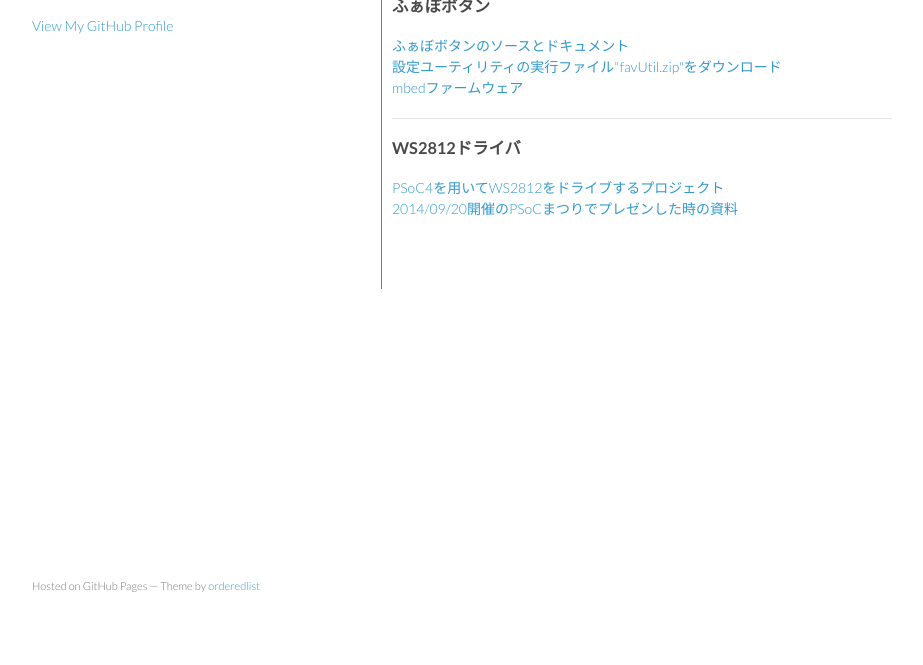
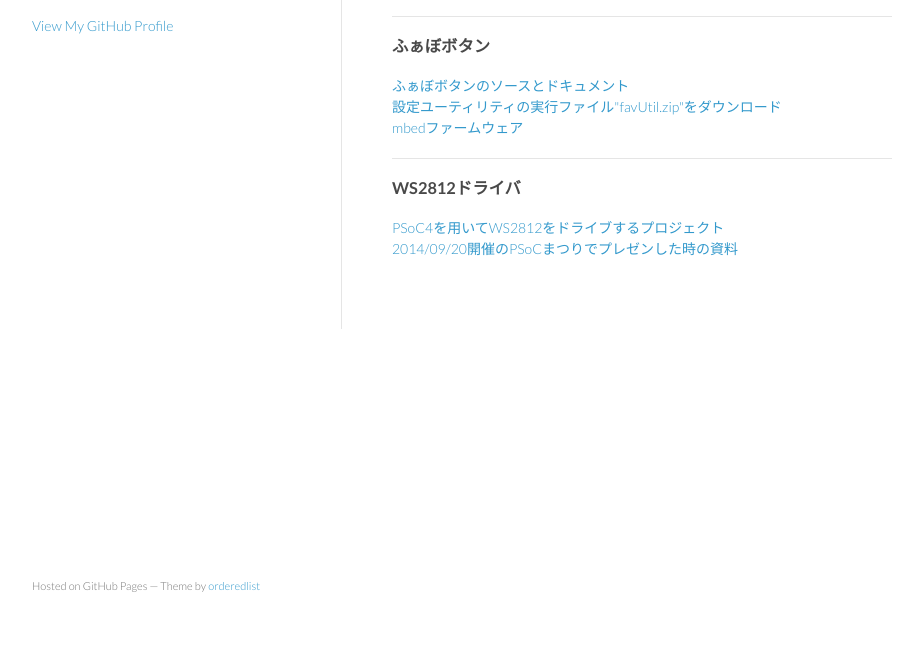
Before and after one commit to betaEncoder/betaencoder.github.com, a plain HTML site: page index.html in a window 1280 px wide. Shown: the part 135-800 px from the top of the page, without its empty margins (178-1101 px from the left). Drawn offline with Linux system fonts and the light colour scheme.

Commit message:
Update styles.css

```diff
--- a/stylesheets/styles.css
+++ b/stylesheets/styles.css
@@ -163,9 +163,9 @@ section {
   width:500px;
   float:right;
   padding-bottom:50px;
-  padding-top:10px;
-  padding-left:10px;
-  border-left:solid 1px;
+  padding-top:50px;
+  padding-left:50px;
+  border-left:solid 1px #e5e5e5;
 }
 
 small {
```
